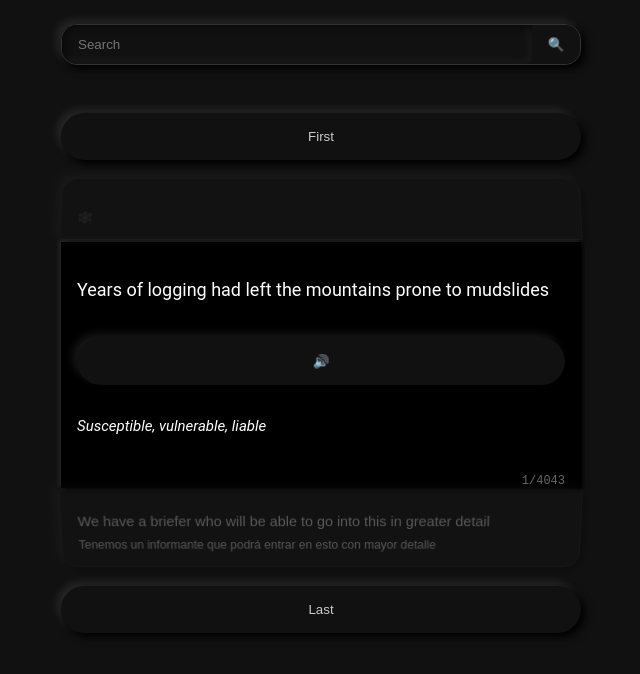
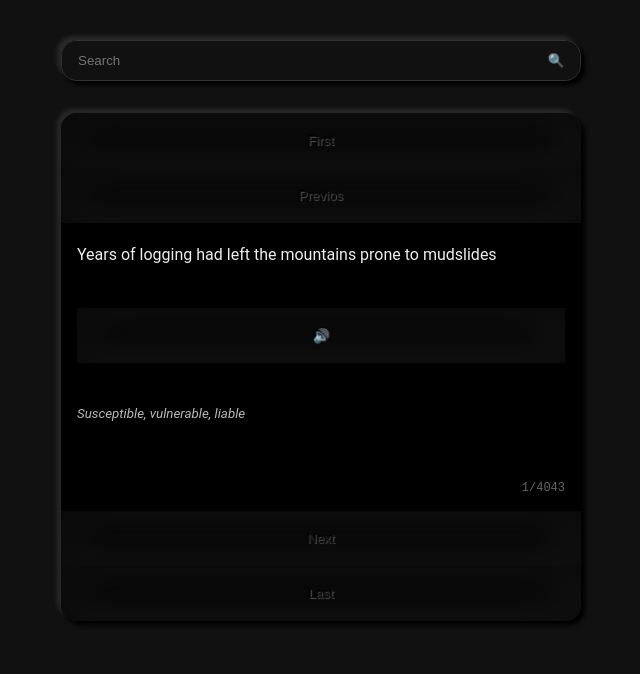
Before and after one commit to marcoavazquez/eng-phr, a plain HTML site: page index.html in a window 1280 px wide. Shown: the whole page, without its empty margins (319-959 px from the left). Drawn offline with Linux system fonts and the light colour scheme.

Commit message:
udpates styles

```diff
--- a/index.html
+++ b/index.html
@@ -3,19 +3,19 @@
 <head>
   <meta charset="UTF-8">
   <meta name="viewport" content="width=device-width, initial-scale=1.0">
-  <link rel="stylesheet" href="./v2.css?v=0.2">
-  <script src="./v2.js?v=0.3"></script>
+  <link rel="stylesheet" href="./v2.css?v=0.3">
+  <script src="./v2.js?v=0.4"></script>
   <link rel="shortcut icon" href="favicon.ico" type="image/x-icon">
   <title>Read</title>
 </head>
 <body>
   <header>
-    <form id="search-form">
+    <form id="search-form" class="shadow">
       <input type="search" name="search" placeholder="Search">
       <button type="submit">🔍</button>
     </form>
   </header>
-  <main>
+  <main class="shadow">
     <button id="btn-first" class="first">First</button>
     <button id="btn-prev" class="previous">
       <div id="prev-phrase">Previos</div>
--- a/v2.css
+++ b/v2.css
@@ -1,52 +1,28 @@
 body {
   background-color: #111;
-  color: white;
-  font-family: Roboto, sans-serif;
-  font-size: 18px;
+  font-family: Roboto, 'Segoe UI', Ubuntu, Tahoma, Geneva, Verdana, sans-serif;
+  font-size: 16px;
 }
 
 header {
   max-width: 520px;
   margin: 0 auto;
-  padding: 1rem 0;
+  padding: 2rem 0;
 }
 
 main {
   max-width: 520px;
   margin: 0 auto;
-  perspective: 1500px;
-  padding: 1rem 0;
+  border-radius: 1rem;
+  overflow: hidden;
+  /* perspective: 1500px; */
 }
 
-/* nav {
-  display: flex;
-  justify-content: space-between;
-  border-radius: 3rem;
-  border: 1px solid #111;
-  overflow: hidden;
-  margin: 2rem 0;
-}
-nav button {
-  color: #ABC;
-  background-color: transparent;
-  text-transform: uppercase;
-  font-size: 12px;
-  border: none;
-  padding: 0.75rem 1rem;
-  width: 100%;
-  box-shadow: 0.1rem 0.1rem 0.25rem rgb(255 255 255 / 0.1) inset;
-  transition: 0.25s ease-in-out all;
-}
-nav button:hover {
-  background-color: #111;
-} */
 form {
   display: flex;
   border: 1px solid #333;
   border-radius: 1rem;
   overflow: hidden;
-  box-shadow: 0.25rem 0.25rem 0.5rem rgb(0 0 0  / 1),
-    -0.25rem -0.25rem 0.5rem rgb(255 255 255 / 0.1);
 }
 form button {
   background-color: #111;
@@ -60,19 +36,20 @@ input {
   border: none;
   width: 100%;
   padding: 0.75rem 1rem;
-  box-shadow: 0.1rem 0.1rem 0.5rem rgb(0 0 0  / 1) inset,
-    -0.1rem -0.1rem 0.5rem rgb(255 255 255 / 0.1) inset;
 }
 
 #phrase {
-  padding: 2rem 0;
+  color: #eee;
+  padding: 1rem 0;
   line-height: 2rem;
 }
 
 #translation {
+  color: #bababa;
   display: block;
-  padding: 2rem 0;
+  padding: 1rem 0;
   font-style: italic;
+  line-height: 2;
 }
 
 #counter {
@@ -80,50 +57,34 @@ input {
   display: inline-block;
   font-size: 12px;
   text-align: right;
+  padding: 1rem 0;
   width: 100%;
 }
 .current {
   background-color: black;
+  display: flex;
+  flex-direction: column;
+  justify-content: space-between;
   padding: 0 1rem;
-  box-shadow: 0.1rem 0.1rem 0.25rem rgb(0 0 0  / 1),
-    -0.1rem -0.1rem 0.25rem rgb(255 255 255 / 0.1);
+  min-height: 18rem;
 }
 
 main button {
-  color: white;
+  color: #111;
+  text-shadow: 1px 1px 1px #555, -1px -1px 1px black;
   display: inline-block;
   width: 100%;
-  background: #111;
-  padding: 1rem;
+  background: #000;
+  padding: 1.25rem;
   border: none;
-  border-radius: 2rem;
-  box-shadow: 0.25rem 0.25rem 0.5rem rgb(0 0 0  / 1),
-    -0.25rem -0.25rem 0.5rem rgb(255 255 255 / 0.1);
+  box-shadow: inset 0.1rem 0.1rem 3rem rgb(0 0 0 / 1),
+    inset -0.1rem -0.1rem 3rem rgba(255, 255, 255, 0.2);
 }
 main button:hover {
-  background: #000;
+  background: #111;
 }
 
-.first, .last {
-  color: #cacaca;
-  margin: 1rem 0;
+.shadow {
+  box-shadow: 0.25rem 0.25rem 0.25rem rgb(0 0 0  / 1),
+    -0.25rem -0.25rem 0.25rem rgba(255, 255, 255, 0.1);
 }
-
-.previous, .next {
-  font-size: 80%;
-  opacity: 0.3;
-  text-align: left;
-  border: 1px solid  #222;
-  padding: 1rem;
-  > div {
-    padding: 0.5rem 0;
-  }
-}
-.previous {
-  transform: rotateX(15deg);
-  border-radius: 1rem 1rem 0 0;
-}
-.next {
-  transform: rotateX(-15deg);
-  border-radius: 0 0 1rem 1rem;
-}
--- a/v2.js
+++ b/v2.js
@@ -46,14 +46,14 @@ window.addEventListener('load',async function () {
     window.history.replaceState(null, null, '?' + searchParams.toString())
     const [english, spanish] = list[currentIndex].split('|')
     phraseContainer.textContent = currentEnglish = english.trim()
-    translationContainer.textContent = spanish || '🕸️'
+    translationContainer.textContent = spanish || '[No translation]'
 
-    const [prevEnglish, prevSpanish] = list[currentIndex - 1] ? list[currentIndex - 1].split('|') : ['','']
-    prevPhrases.textContent = prevEnglish
-    prevTranslation.textContent = prevSpanish || '🕸️'
-    const [nextEnglish, nextSpanish] = list[currentIndex + 1] ? list[currentIndex + 1].split('|') : ['','']
-    nextPhrases.textContent = nextEnglish
-    nextTranslation.textContent = nextSpanish || '🕸️'
+    // const [prevEnglish, prevSpanish] = list[currentIndex - 1] ? list[currentIndex - 1].split('|') : ['','']
+    // prevPhrases.textContent = prevEnglish
+    // prevTranslation.textContent = prevSpanish || '🕸️'
+    // const [nextEnglish, nextSpanish] = list[currentIndex + 1] ? list[currentIndex + 1].split('|') : ['','']
+    // nextPhrases.textContent = nextEnglish
+    // nextTranslation.textContent = nextSpanish || '🕸️'
     setCounter()
   }
 
```
